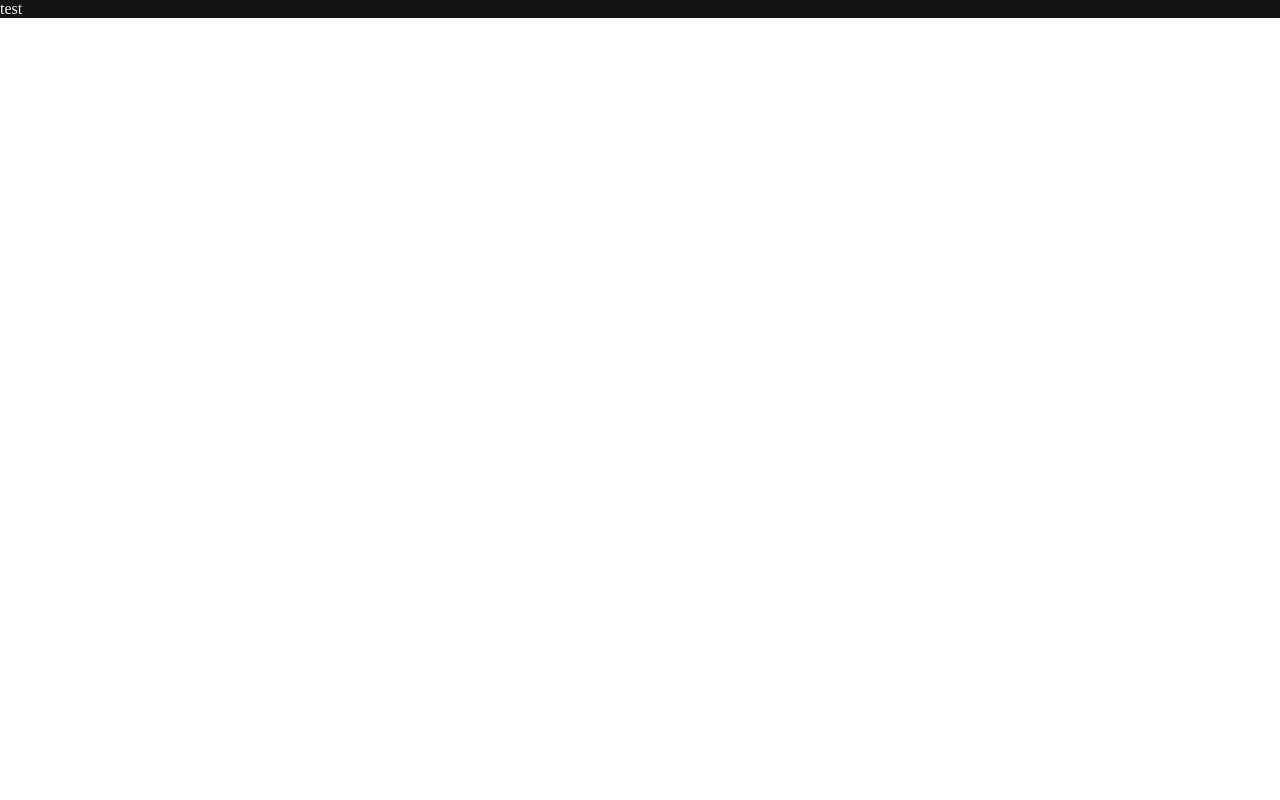
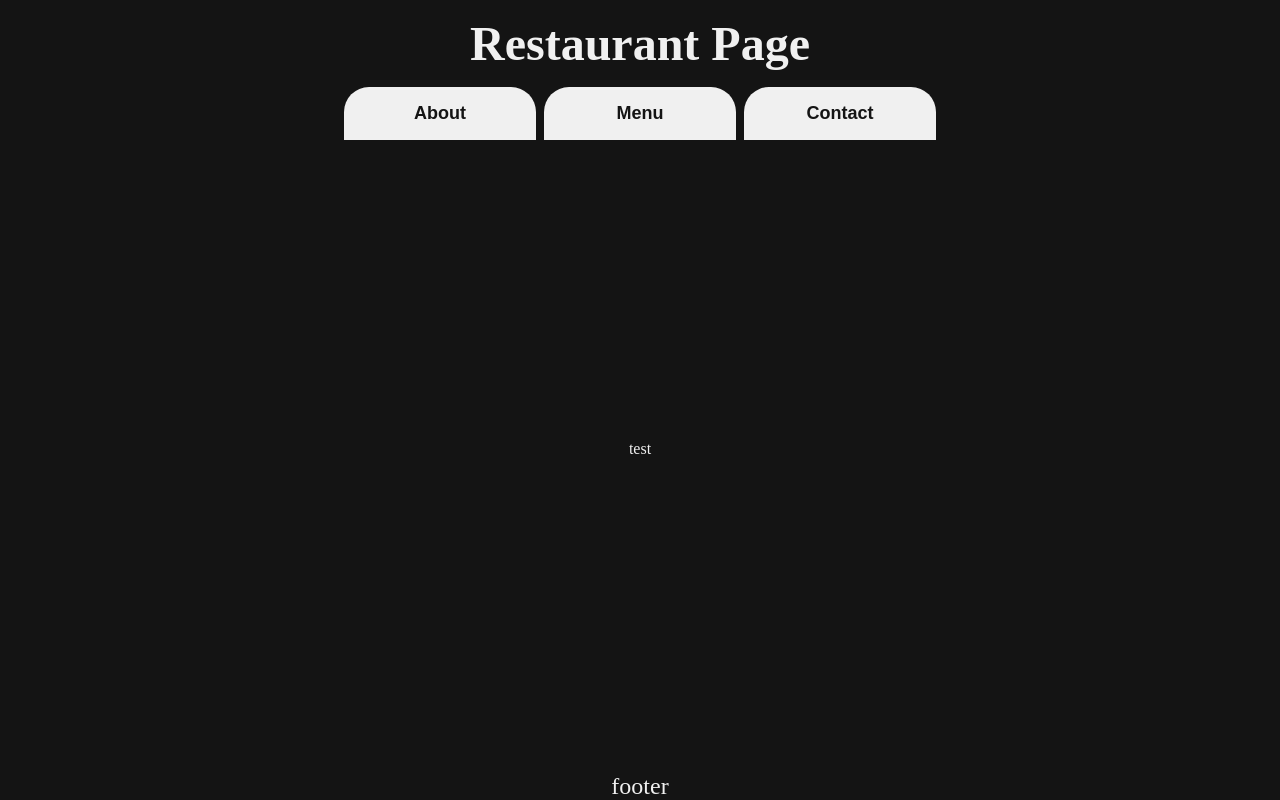
Before and after one commit to scGetStuff/top-js-restaurant, a website built with webpack: page dist/index.html in a window 1280 px wide. Built offline with nearby package versions, Linux system fonts and the light colour scheme.

Commit message:
create layout module

```diff
--- a/src/index.js
+++ b/src/index.js
@@ -1,9 +1,18 @@
 'use strict';
 
-function component() {
-    const element = document.createElement('div');
-    element.innerText = 'test';
-    return element;
+import { loadLayout } from './modules/layout.js';
+
+const tabContent = loadLayout();
+
+const buttons = document.querySelectorAll('.tab-button');
+buttons.forEach(button => {
+    button.addEventListener('click', showTabEvent);
+});
+
+function showTabEvent(e) {
+    showTab(e.target.innerText)
 }
 
-document.body.appendChild(component());
+function showTab(value) {
+    tabContent.innerText = value;
+}
--- /dev/null
+++ b/src/modules/layout.js
@@ -0,0 +1,68 @@
+'use strict';
+
+function XloadLayout() {
+    const element = document.createElement('div');
+
+    element.innerText = 'test';
+    document.body.appendChild(element);
+}
+
+function loadLayout() {
+    const content = document.querySelector('#content');
+    const scrollContainer = createElement('div');
+    const main = createElement('main');
+    const tabContent = createElement('div', 'test');
+
+    content.classList.add('content');
+    scrollContainer.classList.add('scroll');
+    tabContent.classList.add('tab-content');
+    content.appendChild(createHeader());
+    content.appendChild(scrollContainer);
+    scrollContainer.appendChild(main);
+    scrollContainer.appendChild(createElement('footer', 'footer'));
+    main.appendChild(tabContent);
+
+    return tabContent;
+}
+
+function createElement(tag, text = '') {
+    const element = document.createElement(tag);
+
+    if (text !== '')
+        element.innerText = text;
+
+    return element;
+}
+
+
+function createHeader() {
+    const header = createElement('header');
+
+    header.appendChild(createElement('h1', 'Restaurant Page'));
+    header.appendChild(createNav());
+
+    return header;
+}
+
+function createNav() {
+    const nav = createElement('nav');
+
+    nav.classList.add('tab-bar');
+    nav.appendChild(createTabButton('About'));
+    nav.appendChild(createTabButton('Menu'));
+    nav.appendChild(createTabButton('Contact'));
+
+    return nav;
+}
+
+function createTabButton(name) {
+    const button = document.createElement('button');
+
+    button.classList.add('tab-button');
+    button.type = 'button';
+    button.innerText = name;
+
+    return button;
+}
+
+export { loadLayout };
```
Also changed, not shown: dist/main.js, dist/static.html, dist/styles.css.
